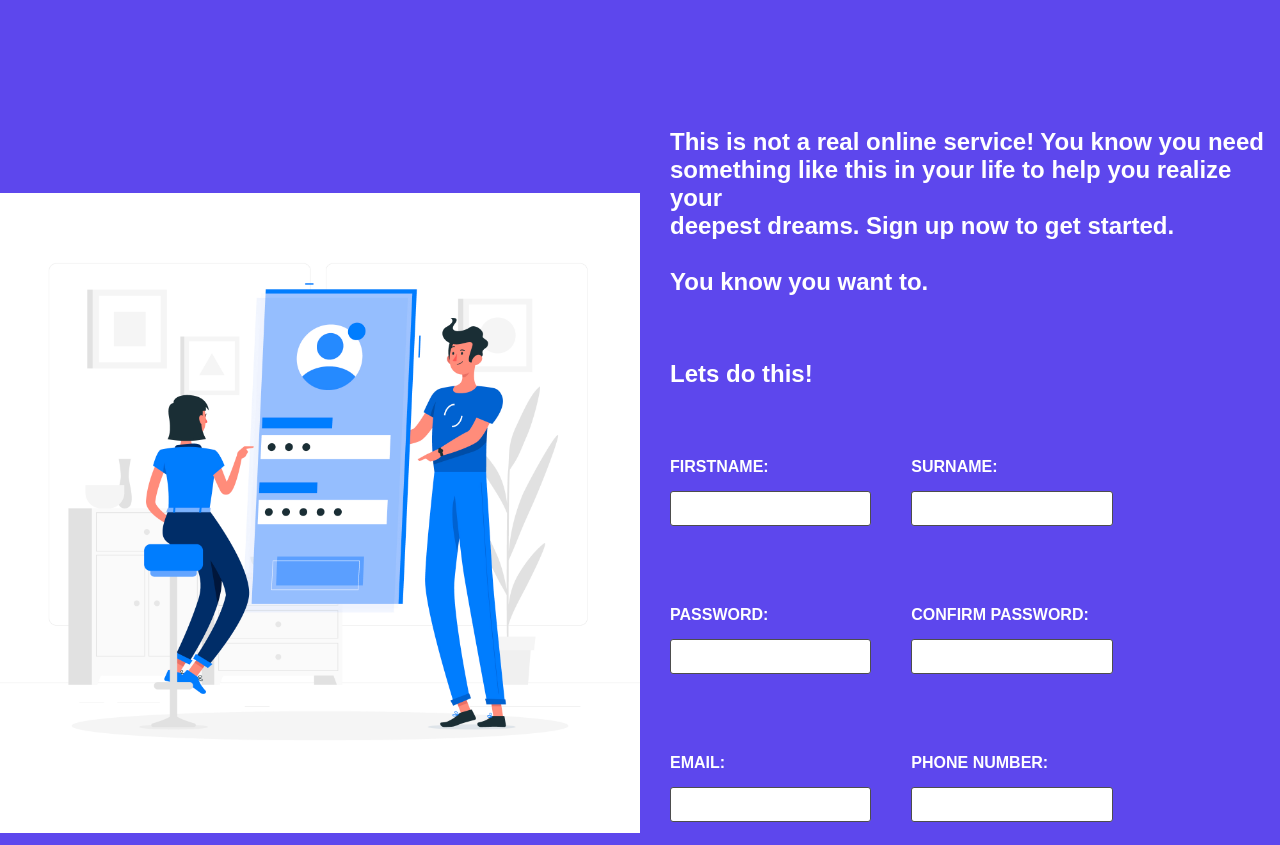
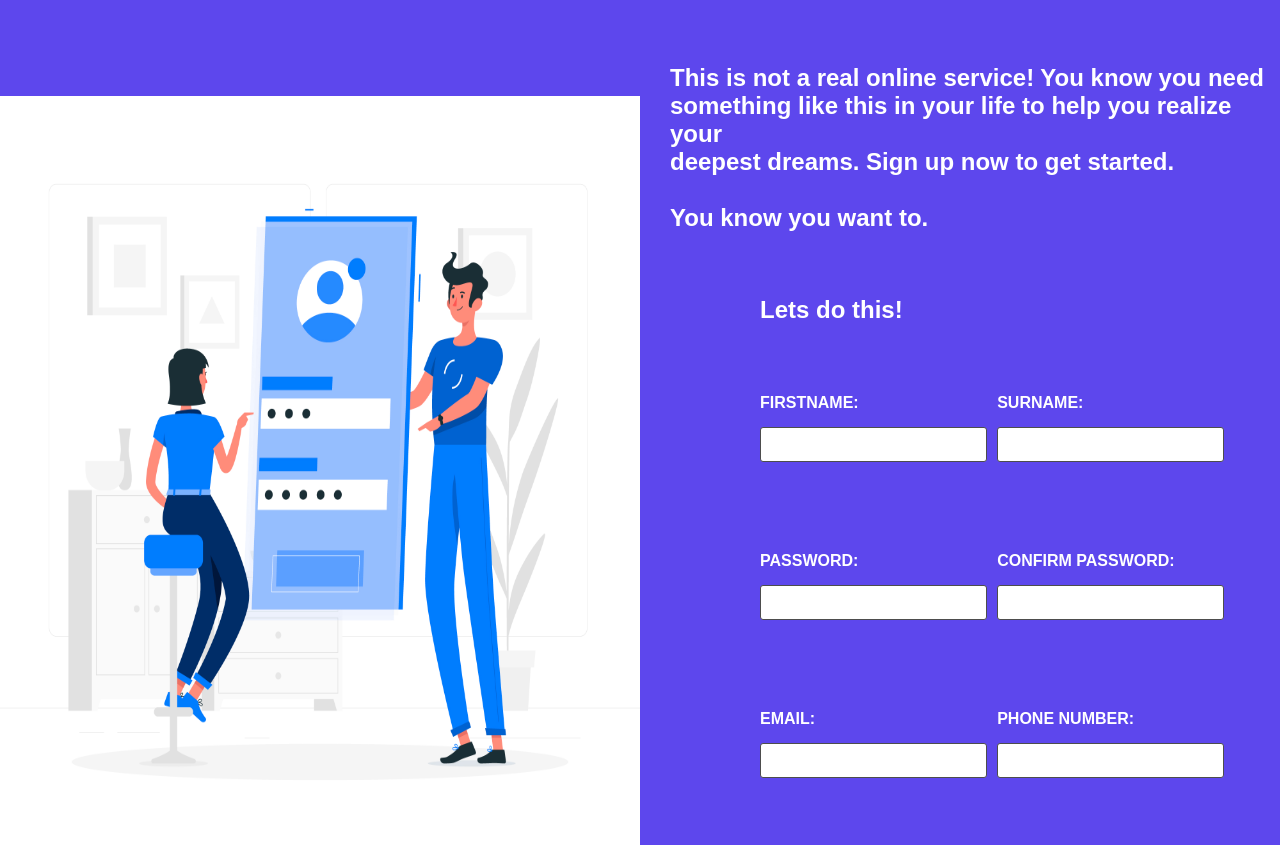
Before and after one commit to AdnanChowdhury7249/Project-Sign-up-Form, a plain HTML site: page index.html in a window 1280 px wide. Shown: the top 845 px of the page. Drawn offline with Linux system fonts and the light colour scheme.

Commit message:
Edit index.html and style.css

```diff
--- a/index.html
+++ b/index.html
@@ -71,5 +71,6 @@
     </div>
     </div>
 </body>
+<script src="app.js"></script>
 
 </html>
--- a/style.css
+++ b/style.css
@@ -1,11 +1,9 @@
 * {
-    margin: 0px;
-    padding: 0px;
+    margin: 0%;
+    padding: 0%;
     box-sizing: border-box;
     font-family: 'Poppins', sans-serif;
-    color: var(--txt);
 
-    /* outline: 1px solid red; */
 }
 
 .main {
@@ -32,7 +30,7 @@ h1 {
 }
 
 .first {
-    padding-top: 20%;
+    padding-top: 10%;
     padding-left: 30px;
 
     align-items: flex-end;
@@ -47,14 +45,14 @@ h1 {
 }
 
 .second {
-    padding-left: 30px;
+    padding-left: 120px;
 
 
 
 }
 
 h3 {
-    padding-left: 30px;
+    padding-left: 120px;
     padding-bottom: 30px;
     font-weight: 700;
     font-family: 'Poppins', sans-serif;
@@ -68,11 +66,12 @@ h3 {
     padding-top: 20px;
     padding-bottom: 20px;
     flex-flow: column wrap;
-    width: 33%;
+    width: 36%;
     font-size: 1em;
     text-transform: uppercase;
     font-weight: 700;
     color: black;
+
 
 }
 
@@ -81,11 +80,16 @@ input {
     border: 1px solid rgb(77, 77, 77);
     border-radius: 3px;
     height: 35px;
+    font-size: 1em;
+    font-family: 'Poppins', sans-serif;
+    font-weight: 700;
+    padding-left: 3%;
+
 }
 
 input:focus {
     outline: none;
-    border: 2px solid var(--color);
+    outline: 2px solid red;
 }
 
 label {
@@ -97,8 +101,10 @@ form {
 
     display: flex;
     flex-flow: row wrap;
-    gap: 40px;
+    gap: 50px;
     padding-top: 20px;
+
+
 
 }
 
@@ -170,7 +176,7 @@ a:hover {
     color: white;
     gap: 20px;
     text-decoration: none;
-    padding-left: 30px;
+    padding-left: 120px;
     font-weight: 700;
     font-family: 'Poppins', sans-serif;
     margin-top: -80px;
@@ -178,9 +184,16 @@ a:hover {
 
 }
 
+img {
+    height: 100vh;
+    display: flex;
 
 
-@media only screen and (max-width: 1000px) {
+}
+
+
+
+@media only screen and (max-width: 1100px) {
     .left {
         flex-flow: column;
         height: auto;
```
